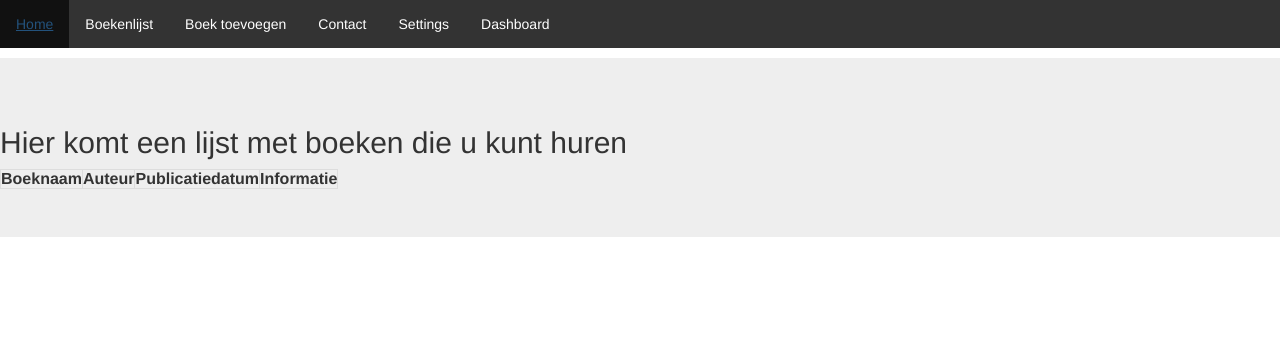
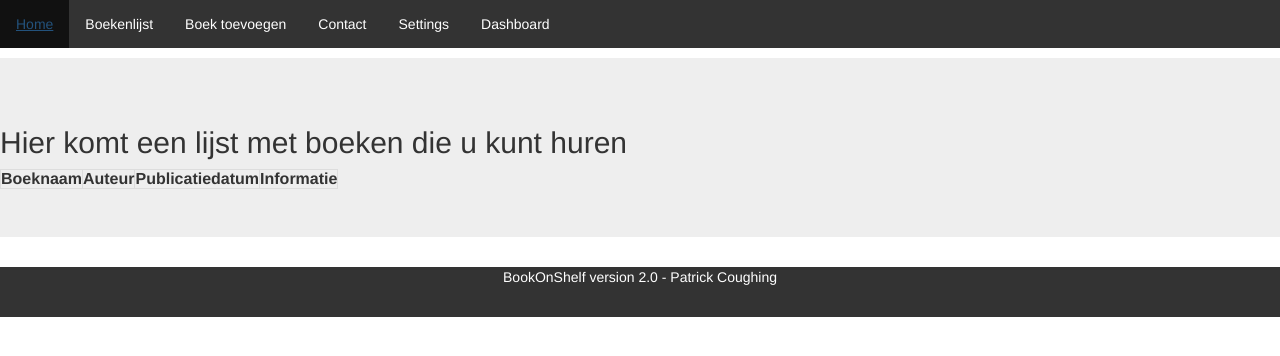
Before and after one commit to MustacheNL/BookOnShelf2.0, a PHP site: page /index.php?page=boekenlijst in a window 1280 px wide. Shown: the top 356 px of the page. Run offline with PHP 8.4, Linux system fonts and the light colour scheme; data that the repository does not hold is empty.

Commit message:
Added footer, changed some  code

```diff
--- a/css/style.css
+++ b/css/style.css
@@ -30,3 +30,13 @@ li a:hover {
 .book-table {
     border: 1px solid black;
 }
+
+.footer {
+    width:100%;
+    float:left;
+    background:#333;
+    height:50px;
+    color: white;
+    text-align: center;
+    position: fixed;
+}
--- a/includes/boekenlijst.inc.php
+++ b/includes/boekenlijst.inc.php
@@ -52,3 +52,4 @@ while($row = $result->fetch(PDO::FETCH_ASSOC)) {
 }
 
 echo "</table>";
+?>
--- a/index.php
+++ b/index.php
@@ -1,32 +1,31 @@
 <?php
 session_start();
+
 if (isset($_GET['page'])) {
-        $page = $_GET['page'];
+    $page = $_GET['page'];
 } else {
-    $page='home';
+    $page= "home";
 }
 ?>
 
 <head>
     <title/>Index</title>
-    <!-- Bootstrap -->
     <link href="css/style.css" rel="stylesheet">
     <link href="css/bootstrap.min.css" rel="stylesheet">
-    <!--[if lt IE 9]>
     <script src="https://oss.maxcdn.com/html5shiv/3.7.3/html5shiv.min.js"></script>
     <script src="https://oss.maxcdn.com/respond/1.4.2/respond.min.js"></script>
-    <![endif]-->
-
 </head>
     <body>
-    <?php include 'includes/navbar.inc.php'?>
-    <div class="jumbotron">
-    <?php include 'includes/'.$page.'.inc.php'?>
+        <?php include 'includes/navbar.inc.php'?>
+        <div class="jumbotron">
+        <?php include 'includes/'.$page.'.inc.php'?>
         </div>
+
+        <footer class="footer">
+            BookOnShelf version 2.0 - Patrick Coughing
+        </footer>
     </body>
 
-<!-- jQuery (necessary for Bootstrap's JavaScript plugins) -->
 <script src="https://ajax.googleapis.com/ajax/libs/jquery/1.12.4/jquery.min.js"></script>
-<!-- Include all compiled plugins (below), or include individual files as needed -->
 <script src="js/bootstrap.min.js"></script>
 </html>
--- a/private/connection.php
+++ b/private/connection.php
@@ -1,7 +1,7 @@
 <?php
 $servername = "localhost";
 $username = "root";
-$password = "poep";
+$password = "";
 $dbname = "bookonshelf";
 try {
     $conn = new PDO("mysql:host=$servername;dbname=$dbname", $username, $password);
```
